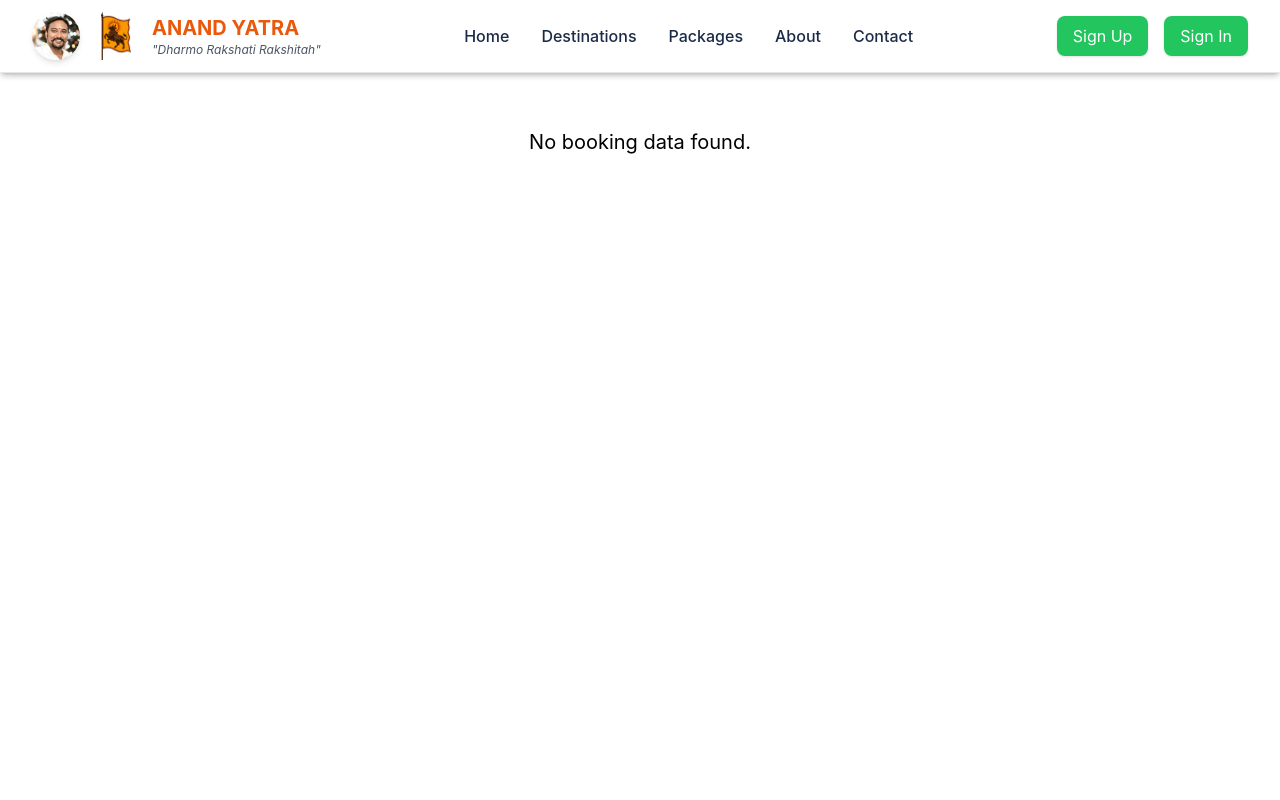
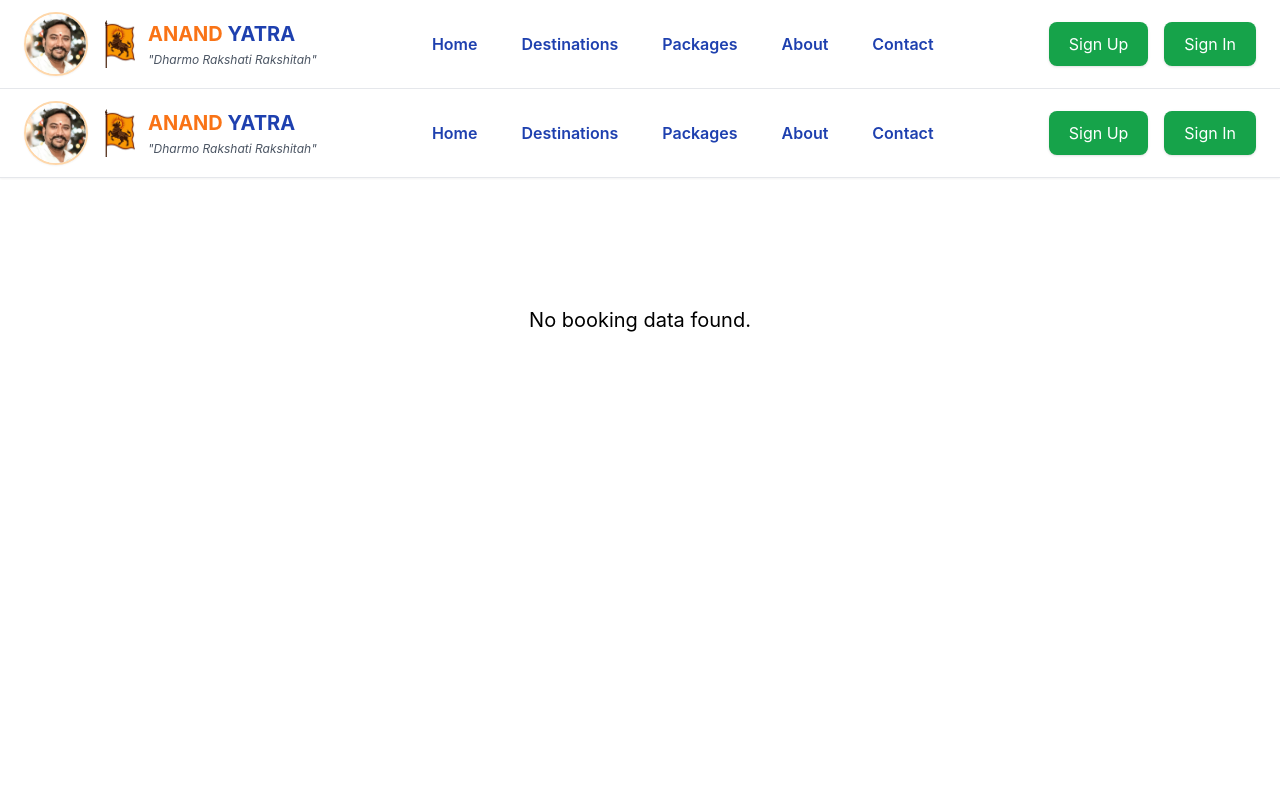
Before and after one commit to NagendraUggirala/AnandYathra, a React (Create React App) app: page /success in a window 1280 px wide. Shown: the top 800 px of the page. Built offline with nearby package versions, Linux system fonts and the light colour scheme.

Commit message:
headings and nav bar

```diff
--- a/src/components/Destinations.jsx
+++ b/src/components/Destinations.jsx
@@ -43,8 +43,10 @@ export default function Destinations() {
   return (
     <div className="max-w-7xl mx-auto px-5 pt-28 pb-20">
 
-      <h2 className="text-4xl font-extrabold mb-10 text-center bg-gradient-to-r
-                     from-blue-500 to-yellow-500 bg-clip-text text-transparent">
+      <h2 className="text-3xl sm:text-4xl md:text-5xl font-extrabold
+bg-gradient-to-r from-[#B45309] via-[#F28A1E] via-[#FDBA74] to-[#2348C7]
+bg-clip-text text-transparent drop-shadow-lg brightness-115
+text-center mb-12">
         Explore Destinations
       </h2>
 
--- a/src/components/Header.jsx
+++ b/src/components/Header.jsx
@@ -1,3 +1,4 @@
+// Updated Header 2 styled like Header 1
 import React, { useState } from "react";
 import { Link, useNavigate } from "react-router-dom";
 import { FiMenu, FiX } from "react-icons/fi";
@@ -10,56 +11,59 @@ export default function Header() {
   const navigate = useNavigate();
 
   return (
-    <header className="fixed w-full top-0 z-50 bg-white shadow-md border-b border-gray-200">
-      <div className="max-w-7xl mx-auto px-4 sm:px-6 lg:px-8 py-3 flex items-center justify-between">
-
-        {/* ⭐ BRAND (NOW CLICKABLE → HOME) */}
-        <Link to="/" className="flex items-center gap-3 cursor-pointer">
+    <header
+      className={`sticky top-0 z-50 bg-white border-b border-gray-200 shadow-sm transition-all duration-300`}
+    >
+      <div className="container mx-auto px-4 md:px-6 py-3 flex items-center justify-between">
+        {/* Brand */}
+        <Link to="/" className="flex items-center space-x-3 group cursor-pointer">
+          <div className="w-12 h-12 md:w-16 md:h-16 rounded-full border-2 border-orange-200 overflow-hidden shadow-sm group-hover:shadow-md transition-all duration-300">
             <img
               src="/assets/founder.jpg"
               alt="Founder"
-            className="w-10 h-10 sm:w-12 sm:h-12 rounded-full object-cover object-top shadow-md"
+              className="w-full h-full object-cover object-top"
             />
+          </div>
 
+          <div className="flex items-center space-x-2">
             <img
               src="/assets/Anandlogo.png"
               alt="Logo"
-            className="w-10 h-10 object-contain sm:w-12 sm:h-12"
+              className="w-8 h-10 md:w-10 md:h-12 object-contain"
             />
-
-          <div className="flex flex-col leading-tight">
-            <h1 className="text-lg sm:text-xl font-bold text-orange-600">
-              ANAND YATRA
+            <div className="flex flex-col">
+              <h1 className="text-lg md:text-xl font-bold text-blue-800">
+                <span className="text-orange-500">ANAND </span>YATRA
               </h1>
-            <p className="text-[10px] sm:text-xs text-gray-600 italic">
+              <p className="text-xs text-gray-600 italic mt-1">
                 "Dharmo Rakshati Rakshitah"
               </p>
             </div>
+          </div>
         </Link>
 
-        {/* ⭐ Desktop Nav */}
-        <nav className="hidden md:flex items-center gap-8 text-[16px] font-medium text-[#1b2b47]">
-          <Link to="/" className="hover:text-orange-600 transition">Home</Link>
-          <Link to="/destinations" className="hover:text-orange-600 transition">Destinations</Link>
-          <Link to="/trips" className="hover:text-orange-600 transition">Packages</Link>
-          <Link to="/about" className="hover:text-orange-600 transition">About</Link>
-          <Link to="/contact" className="hover:text-orange-600 transition">Contact</Link>
+        {/* Desktop Navigation */}
+        <nav className="hidden lg:flex items-center space-x-3">
+          <Link to="/" className="px-4 py-2.5 rounded-lg text-base font-semibold text-blue-800 hover:bg-blue-50 hover:text-blue-700 transition-all duration-200">Home</Link>
+          <Link to="/destinations" className="px-4 py-2.5 rounded-lg text-base font-semibold text-blue-800 hover:bg-blue-50 hover:text-blue-700 transition-all duration-200">Destinations</Link>
+          <Link to="/trips" className="px-4 py-2.5 rounded-lg text-base font-semibold text-blue-800 hover:bg-blue-50 hover:text-blue-700 transition-all duration-200">Packages</Link>
+          <Link to="/about" className="px-4 py-2.5 rounded-lg text-base font-semibold text-blue-800 hover:bg-blue-50 hover:text-blue-700 transition-all duration-200">About</Link>
+          <Link to="/contact" className="px-4 py-2.5 rounded-lg text-base font-semibold text-blue-800 hover:bg-blue-50 hover:text-blue-700 transition-all duration-200">Contact</Link>
         </nav>
 
-        {/* ⭐ Desktop Auth */}
-        <div className="hidden md:flex items-center gap-4">
+        {/* Desktop Auth */}
+        <div className="hidden lg:flex items-center gap-4">
           {!user ? (
             <>
               <Link
                 to="/signup"
-                className="bg-green-500 text-white px-4 py-2 rounded-lg shadow hover:bg-green-600 transition"
+                className="bg-green-600 text-white px-5 py-2.5 rounded-lg shadow hover:bg-green-700 transition"
               >
                 Sign Up
               </Link>
-
               <Link
                 to="/signin"
-                className="bg-green-500 text-white px-4 py-2 rounded-lg shadow hover:bg-green-600 transition"
+                className="bg-green-600 text-white px-5 py-2.5 rounded-lg shadow hover:bg-green-700 transition"
               >
                 Sign In
               </Link>
@@ -70,19 +74,16 @@ export default function Header() {
                 <img
                   src={user.avatar}
                   alt="avatar"
-                  className="w-9 h-9 rounded-full border shadow"
+                  className="w-10 h-10 rounded-full border shadow"
                 />
-                <span className="font-semibold text-[#1b2b47]">
-                  {user.name}
-                </span>
+                <span className="font-semibold text-blue-900">{user.name}</span>
               </Link>
 
-              {/* Logout */}
               <button
                 onClick={() => {
                   toast.success("Logged out successfully ✨");
                   signOut();
-                  setTimeout(() => navigate("/"), 600);
+                  setTimeout(() => navigate("/"), 500);
                 }}
                 className="px-6 py-2 bg-red-500 text-white rounded-xl font-semibold hover:bg-red-600 shadow"
               >
@@ -92,20 +93,18 @@ export default function Header() {
           )}
         </div>
 
-        {/* ⭐ Mobile Menu Button */}
+        {/* Mobile Toggle */}
         <button
-          className="md:hidden text-3xl text-[#1b2b47]"
+          className="lg:hidden text-3xl text-blue-900"
           onClick={() => setOpen(!open)}
         >
           {open ? <FiX /> : <FiMenu />}
         </button>
       </div>
 
-      {/* ⭐ Mobile Menu */}
+      {/* Mobile Menu */}
       {open && (
-        <div className="md:hidden bg-white shadow-md px-6 py-4 space-y-4">
-
-          {/* 📌 Mobile Profile */}
+        <div className="lg:hidden bg-white border-t border-gray-200 shadow-md px-6 py-4 space-y-4">
           {user && (
             <Link
               to="/profile"
@@ -116,34 +115,29 @@ export default function Header() {
                 src={user.avatar}
                 className="w-10 h-10 rounded-full shadow"
               />
-              <span className="font-semibold text-[#1b2b47] text-lg">
-                {user.name}
-              </span>
+              <span className="font-semibold text-blue-900 text-lg">{user.name}</span>
             </Link>
           )}
 
-          {/* Nav Links */}
           <Link onClick={() => setOpen(false)} to="/" className="block text-lg">Home</Link>
           <Link onClick={() => setOpen(false)} to="/destinations" className="block text-lg">Destinations</Link>
           <Link onClick={() => setOpen(false)} to="/trips" className="block text-lg">Trips</Link>
           <Link onClick={() => setOpen(false)} to="/about" className="block text-lg">About</Link>
           <Link onClick={() => setOpen(false)} to="/contact" className="block text-lg">Contact</Link>
 
-          {/* Auth Buttons */}
           {!user ? (
             <>
               <Link
                 to="/signup"
                 onClick={() => setOpen(false)}
-                className="block text-lg bg-green-500 text-white text-center py-2 rounded-lg shadow"
+                className="block text-lg bg-green-600 text-white text-center py-2 rounded-lg shadow"
               >
                 Sign Up
               </Link>
-
               <Link
                 to="/signin"
                 onClick={() => setOpen(false)}
-                className="block text-lg bg-green-500 text-white text-center py-2 rounded-lg shadow"
+                className="block text-lg bg-green-600 text-white text-center py-2 rounded-lg shadow"
               >
                 Sign In
               </Link>
--- a/src/components/Home/Testimonials.jsx
+++ b/src/components/Home/Testimonials.jsx
@@ -48,8 +48,9 @@ export default function Testimonials() {
       {/* Heading */}
       <h2
         className="text-3xl sm:text-4xl md:text-5xl font-extrabold
-        bg-gradient-to-r from-blue-500 to-yellow-500 bg-clip-text text-transparent
-        text-center drop-shadow w-full"
+bg-gradient-to-r from-[#B45309] via-[#F28A1E] via-[#FDBA74] to-[#2348C7]
+bg-clip-text text-transparent drop-shadow-lg brightness-115
+text-center mb-12"
       >
         What Travelers Say
       </h2>
--- a/src/components/Layout.jsx
+++ b/src/components/Layout.jsx
@@ -8,7 +8,7 @@ export default function Layout() {
     <>
       <Header />
 
-      <main className="pt-18 min-h-screen bg-white">
+      <main className="pt-00 min-h-screen bg-white">
         <Outlet />
       </main>
 
--- a/src/pages/About.jsx
+++ b/src/pages/About.jsx
@@ -17,7 +17,7 @@ export default function AboutFounder() {
 
 
     <h1
-  className="text-3xl sm:text-4xl md:text-5xl font-extrabold  bg-gradient-to-r from-blue-500 to-yellow-500 bg-clip-text text-transparent drop-shadow  text-center w-full">
+  className="text-3xl sm:text-4xl md:text-5xl font-extrabold  bg-gradient-to-r from-[#B45309] via-[#F28A1E] via-[#FDBA74] to-[#2348C7] bg-clip-text text-transparent drop-shadow-lg brightness-115  text-center w-full">
   About Our Founder
 </h1>
 
--- a/src/pages/Contact.jsx
+++ b/src/pages/Contact.jsx
@@ -29,7 +29,7 @@ export default function ContactPremium() {
       <div className="max-w-7xl mx-auto px-6">
         {/* Heading */}
         <header className="text-center mb-12">
-          <h1 className="text-3xl sm:text-4xl md:text-5xl font-extrabold  bg-gradient-to-r from-blue-500 to-yellow-500 bg-clip-text text-transparent drop-shadow  text-center w-full">
+          <h1 className="text-3xl sm:text-4xl md:text-5xl font-extrabold  bg-gradient-to-r from-[#B45309] via-[#F28A1E] via-[#FDBA74] to-[#2348C7] bg-clip-text text-transparent drop-shadow-lg brightness-115  text-center w-full">
             Contact Us
           </h1>
           <p className="mt-3 text-sm sm:text-base text-gray-600 max-w-2xl mx-auto">
--- a/src/pages/Trips.jsx
+++ b/src/pages/Trips.jsx
@@ -51,7 +51,10 @@ export default function Trips() {
   return (
     <div className="max-w-7xl mx-auto px-5 pt-28 pb-20">
 
-      <h2 className="text-4xl font-extrabold mb-10 text-center bg-gradient-to-r from-blue-500 to-yellow-500 bg-clip-text text-transparent">
+      <h2 className="text-3xl sm:text-4xl md:text-5xl font-extrabold
+bg-gradient-to-r from-[#B45309] via-[#F28A1E] via-[#FDBA74] to-[#2348C7]
+bg-clip-text text-transparent drop-shadow-lg brightness-115
+text-center mb-12">
         Our Best Packages
       </h2>
 
```
Also changed, not shown: src/components/Home/Blog.jsx (+5 -2 lines), src/components/Home/Ourservices.jsx (+7 -5 lines), src/components/Home/TripList.jsx (+6 -1 lines). Lines whose indentation alone changed are shown as unchanged.
